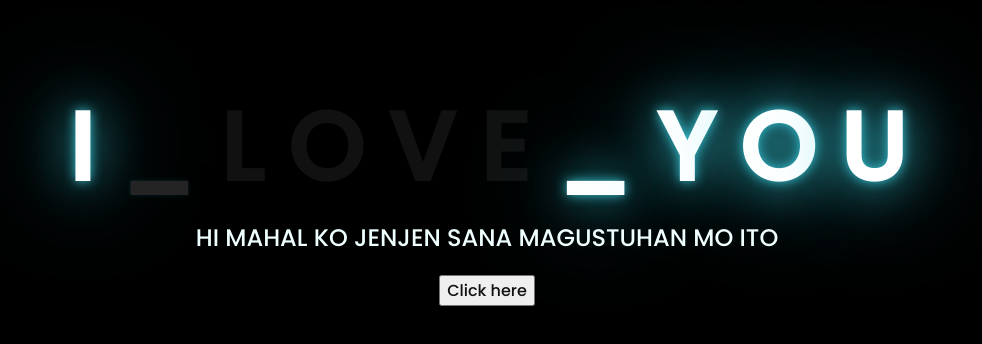
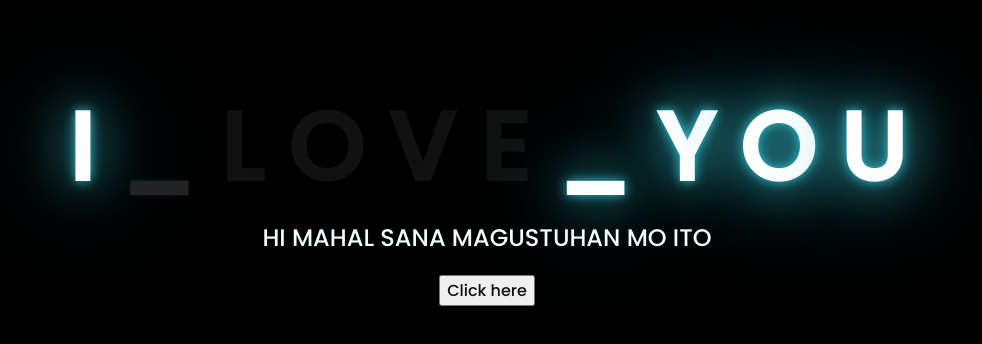
Before and after one commit to Naldz2/iloveyou.github.io, a plain HTML site: page index.html in a window 1280 px wide. Shown: the part 218-562 px from the top of the page, without its empty margins (161-1143 px from the left). Drawn offline with Linux system fonts and the light colour scheme.

Commit message:
Update index.html

```diff
--- a/index.html
+++ b/index.html
@@ -22,7 +22,7 @@
         <span>U</span>
     </div>
     <div class="description">
-        <span>HI MAHAL KO JENJEN SANA MAGUSTUHAN MO ITO</span>
+        <span>HI MAHAL SANA MAGUSTUHAN MO ITO</span>
     </div>
     <div class="button">
         <button>
```
